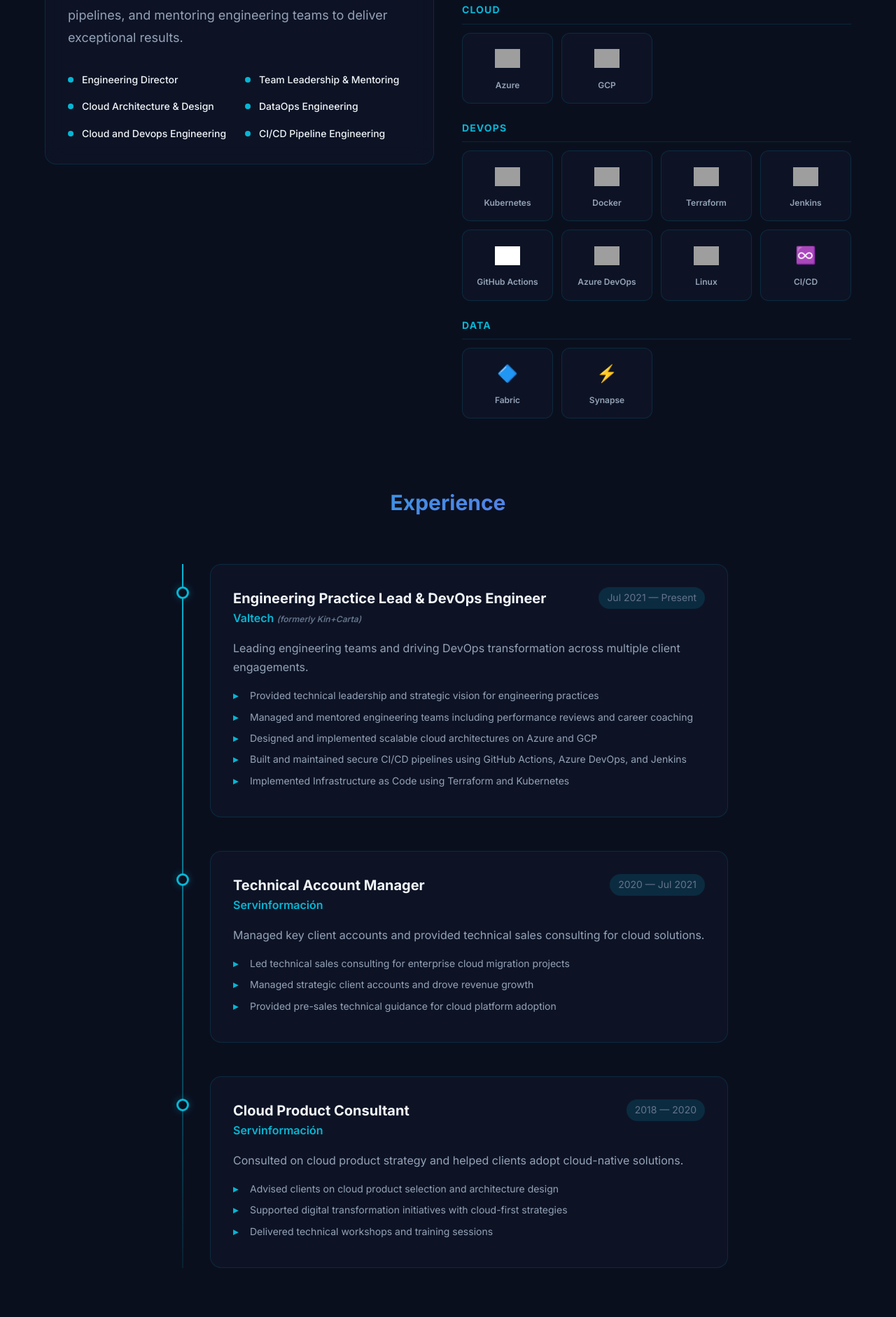
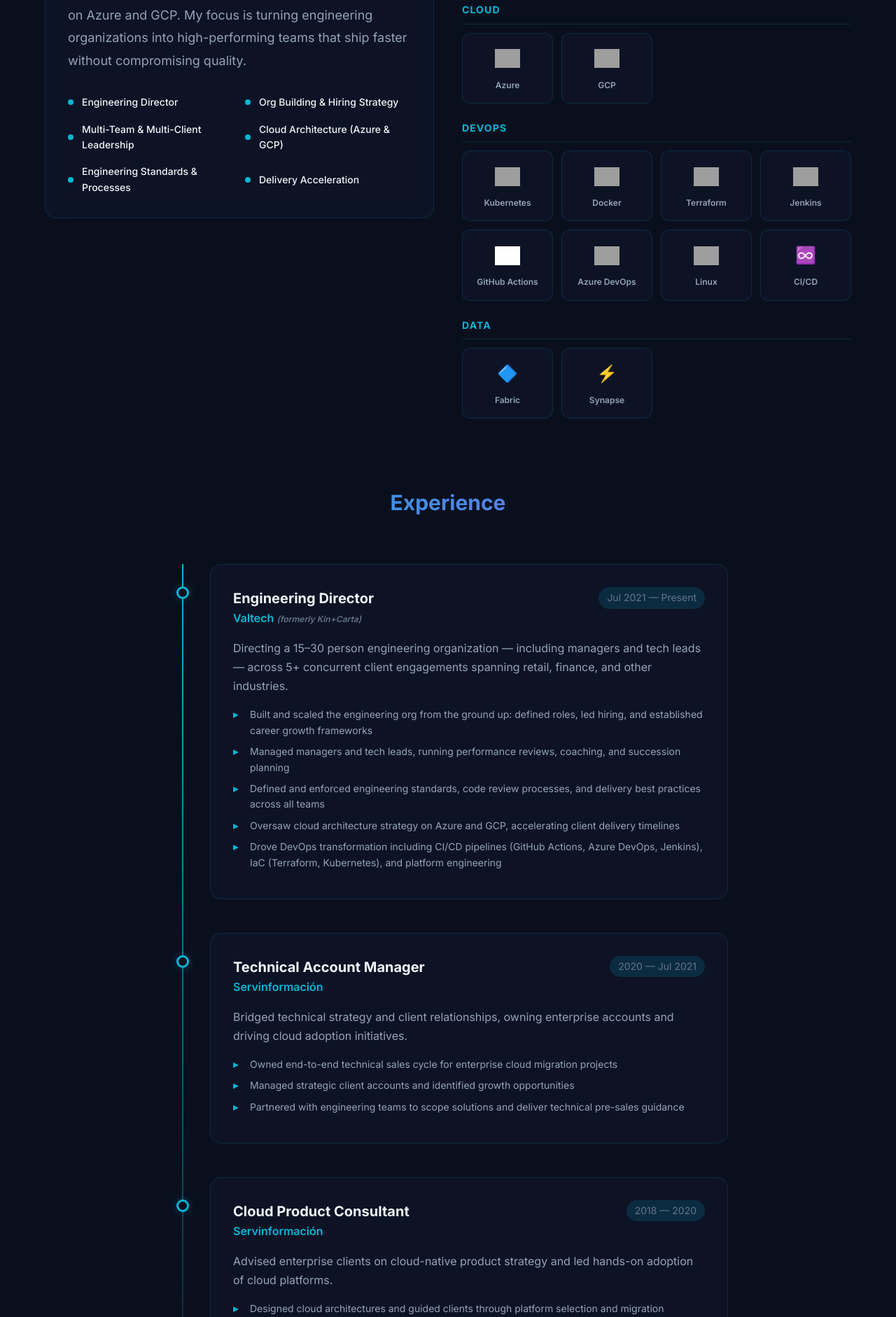
Before and after one commit to mauro666x/personal-web-app, a website built with Vite: page index.html in a window 1280 px wide. Shown: the part 918-2800 px from the top of the page at 70% size. Built offline with nearby package versions, Linux system fonts and the light colour scheme; grey boxes are pictures that could not be loaded; files whose address does not match are found by name.

Commit message:
reposition profile as Engineering Director
Update title, tagline, about summary, and experience highlights
to reflect Engineering Director positioning with emphasis on
org building, multi-team leadership, and delivery acceleration.

```diff
--- a/index.html
+++ b/index.html
@@ -4,24 +4,24 @@
 <head>
   <meta charset="UTF-8" />
   <meta name="viewport" content="width=device-width, initial-scale=1.0" />
-  <title>Mauricio Benavides — Engineering Lead & DevOps Engineer</title>
+  <title>Mauricio Benavides — Engineering Director | Cloud & DevOps</title>
   <meta name="description"
-    content="Personal portfolio of Mauricio Benavides — Engineering Lead & DevOps Engineer specializing in Azure, GCP, Kubernetes, Docker, and Infrastructure as Code." />
+    content="Personal portfolio of Mauricio Benavides — Engineering Director leading cross-functional teams to deliver scalable cloud solutions on Azure, GCP, Kubernetes, and Terraform." />
 
   <!-- Favicon -->
   <link rel="icon" type="image/svg+xml" href="/favicon.svg" />
 
   <!-- Open Graph -->
   <meta property="og:type" content="website" />
-  <meta property="og:title" content="Mauricio Benavides — Engineering Director & DevOps Engineer" />
-  <meta property="og:description" content="Building and scaling resilient cloud infrastructure and leading high-performing engineering teams. Specialized in Azure, GCP, Kubernetes, Docker, and IaC." />
+  <meta property="og:title" content="Mauricio Benavides — Engineering Director | Cloud & DevOps" />
+  <meta property="og:description" content="Directing cross-functional engineering teams to deliver scalable cloud solutions across industries. Specialized in Azure, GCP, Kubernetes, and Terraform." />
   <meta property="og:image" content="/assets/profile.jpg" />
   <meta property="og:locale" content="en_US" />
 
   <!-- Twitter Card -->
   <meta name="twitter:card" content="summary" />
-  <meta name="twitter:title" content="Mauricio Benavides — Engineering Director & DevOps Engineer" />
-  <meta name="twitter:description" content="Building and scaling resilient cloud infrastructure and leading high-performing engineering teams." />
+  <meta name="twitter:title" content="Mauricio Benavides — Engineering Director | Cloud & DevOps" />
+  <meta name="twitter:description" content="Directing cross-functional engineering teams to deliver scalable cloud solutions across industries." />
   <meta name="twitter:image" content="/assets/profile.jpg" />
 
   <link rel="preconnect" href="https://fonts.googleapis.com" />
--- a/public/data.json
+++ b/public/data.json
@@ -1,22 +1,22 @@
 {
     "personal": {
         "name": "Mauricio Benavides",
-        "title": "Engineering Director | DevOps Engineer",
-        "tagline": "Building and scaling resilient cloud infrastructure and leading high-performing engineering teams.",
+        "title": "Engineering Director | Cloud & DevOps",
+        "tagline": "Directing cross-functional engineering teams to deliver scalable cloud solutions across industries.",
         "photo": "assets/profile.jpg",
         "resumeUrl": "https://www.linkedin.com/in/mbenavidesc",
         "location": "Bogotá, Colombia",
         "email": "mfbenavidesc@gmail.com"
     },
     "about": {
-        "summary": "Passionate engineering leader with deep expertise in cloud infrastructure, DevOps practices, and team management. Specialized in helping organizations build the future using Azure, GCP, Kubernetes, Docker, and Infrastructure as Code. Experienced in designing scalable cloud architectures, implementing secure CI/CD pipelines, and mentoring engineering teams to deliver exceptional results.",
+        "summary": "Engineering Director with a track record of building, scaling, and leading teams of 15–30 engineers — including managers and tech leads — across 5+ simultaneous client engagements in industries ranging from retail to finance. I define engineering standards, drive hiring strategies, and accelerate delivery pipelines on Azure and GCP. My focus is turning engineering organizations into high-performing teams that ship faster without compromising quality.",
         "highlights": [
             "Engineering Director",
-            "Team Leadership & Mentoring",
-            "Cloud Architecture & Design",
-            "DataOps Engineering",
-            "Cloud and Devops Engineering",
-            "CI/CD Pipeline Engineering"
+            "Org Building & Hiring Strategy",
+            "Multi-Team & Multi-Client Leadership",
+            "Cloud Architecture (Azure & GCP)",
+            "Engineering Standards & Processes",
+            "Delivery Acceleration"
         ]
     },
     "skillCategories": [
@@ -102,17 +102,17 @@
         {
             "company": "Valtech",
             "previousName": "formerly Kin+Carta",
-            "role": "Engineering Practice Lead & DevOps Engineer",
+            "role": "Engineering Director",
             "startDate": "Jul 2021",
             "endDate": "Present",
             "location": "Remote",
-            "description": "Leading engineering teams and driving DevOps transformation across multiple client engagements.",
+            "description": "Directing a 15–30 person engineering organization — including managers and tech leads — across 5+ concurrent client engagements spanning retail, finance, and other industries.",
             "highlights": [
-                "Provided technical leadership and strategic vision for engineering practices",
-                "Managed and mentored engineering teams including performance reviews and career coaching",
-                "Designed and implemented scalable cloud architectures on Azure and GCP",
-                "Built and maintained secure CI/CD pipelines using GitHub Actions, Azure DevOps, and Jenkins",
-                "Implemented Infrastructure as Code using Terraform and Kubernetes"
+                "Built and scaled the engineering org from the ground up: defined roles, led hiring, and established career growth frameworks",
+                "Managed managers and tech leads, running performance reviews, coaching, and succession planning",
+                "Defined and enforced engineering standards, code review processes, and delivery best practices across all teams",
+                "Oversaw cloud architecture strategy on Azure and GCP, accelerating client delivery timelines",
+                "Drove DevOps transformation including CI/CD pipelines (GitHub Actions, Azure DevOps, Jenkins), IaC (Terraform, Kubernetes), and platform engineering"
             ]
         },
         {
@@ -122,11 +122,11 @@
             "startDate": "2020",
             "endDate": "Jul 2021",
             "location": "Bogotá, Colombia",
-            "description": "Managed key client accounts and provided technical sales consulting for cloud solutions.",
+            "description": "Bridged technical strategy and client relationships, owning enterprise accounts and driving cloud adoption initiatives.",
             "highlights": [
-                "Led technical sales consulting for enterprise cloud migration projects",
-                "Managed strategic client accounts and drove revenue growth",
-                "Provided pre-sales technical guidance for cloud platform adoption"
+                "Owned end-to-end technical sales cycle for enterprise cloud migration projects",
+                "Managed strategic client accounts and identified growth opportunities",
+                "Partnered with engineering teams to scope solutions and deliver technical pre-sales guidance"
             ]
         },
         {
@@ -136,11 +136,11 @@
             "startDate": "2018",
             "endDate": "2020",
             "location": "Bogotá, Colombia",
-            "description": "Consulted on cloud product strategy and helped clients adopt cloud-native solutions.",
+            "description": "Advised enterprise clients on cloud-native product strategy and led hands-on adoption of cloud platforms.",
             "highlights": [
-                "Advised clients on cloud product selection and architecture design",
-                "Supported digital transformation initiatives with cloud-first strategies",
-                "Delivered technical workshops and training sessions"
+                "Designed cloud architectures and guided clients through platform selection and migration planning",
+                "Led digital transformation initiatives with cloud-first strategies across multiple accounts",
+                "Delivered technical workshops and enablement sessions to client engineering teams"
             ]
         }
     ],
```
